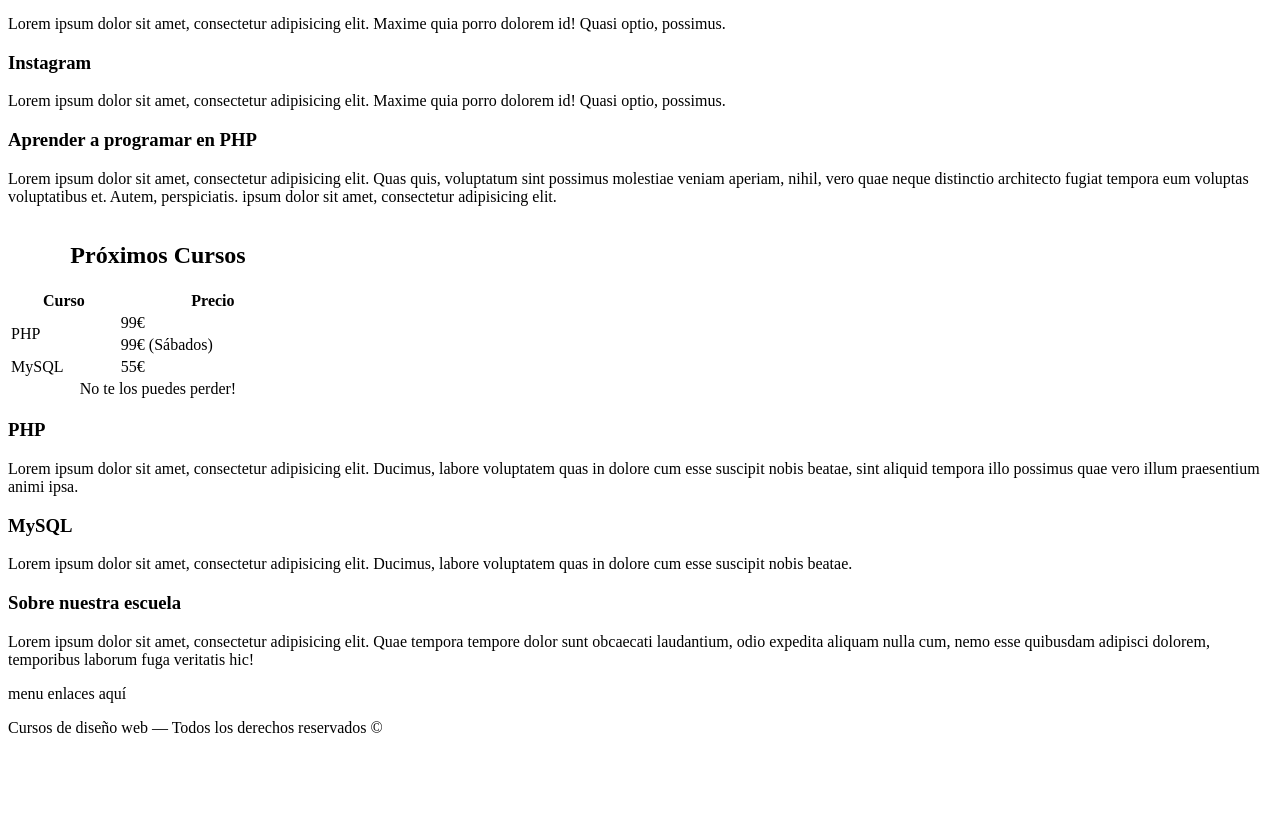
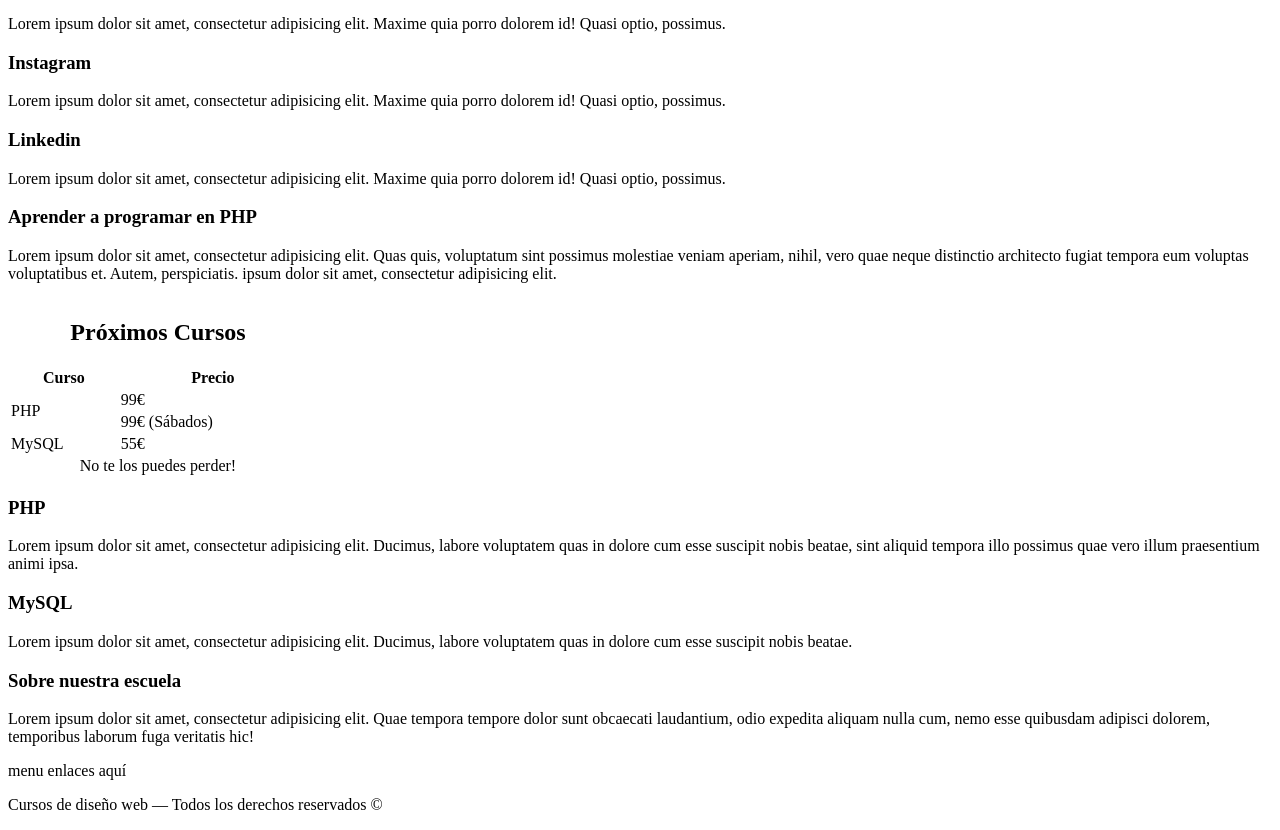
Before and after one commit to aoleagagoitia/GitPrueba, a plain HTML site: page index.html in a window 1280 px wide. Shown: the part 1740-2570 px from the top of the page. Before the commit the page ends 2493 px from the top, so only its background shows below. Drawn offline with Linux system fonts and the light colour scheme.

Commit message:
Agregamos article Linkedin

```diff
--- a/index.html
+++ b/index.html
@@ -98,6 +98,11 @@
                </article>
 
                <article role="article">
+                   <h3>Linkedin</h3>
+                   <p>Lorem ipsum dolor sit amet, consectetur adipisicing elit. Maxime quia porro dolorem id! Quasi optio, possimus.</p>
+               </article>
+
+               <article role="article">
                    <h3>Aprender a programar en PHP</h3>
                    <p>Lorem ipsum dolor sit amet, consectetur adipisicing elit. Quas quis, voluptatum sint possimus molestiae veniam aperiam, nihil, vero quae neque distinctio architecto fugiat tempora eum voluptas voluptatibus et. Autem, perspiciatis. ipsum dolor sit amet, consectetur adipisicing elit.</p>
                </article>
```
